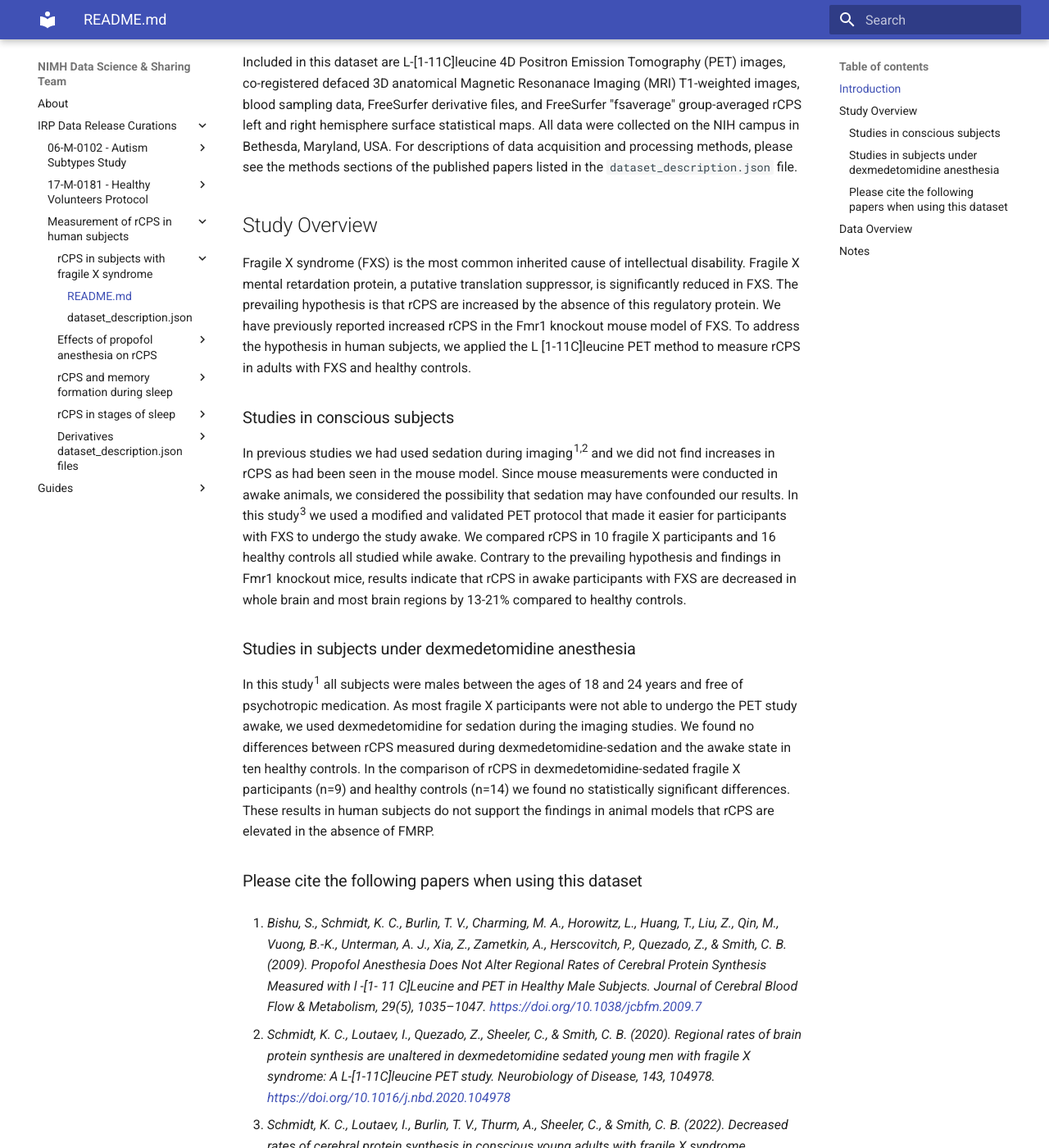
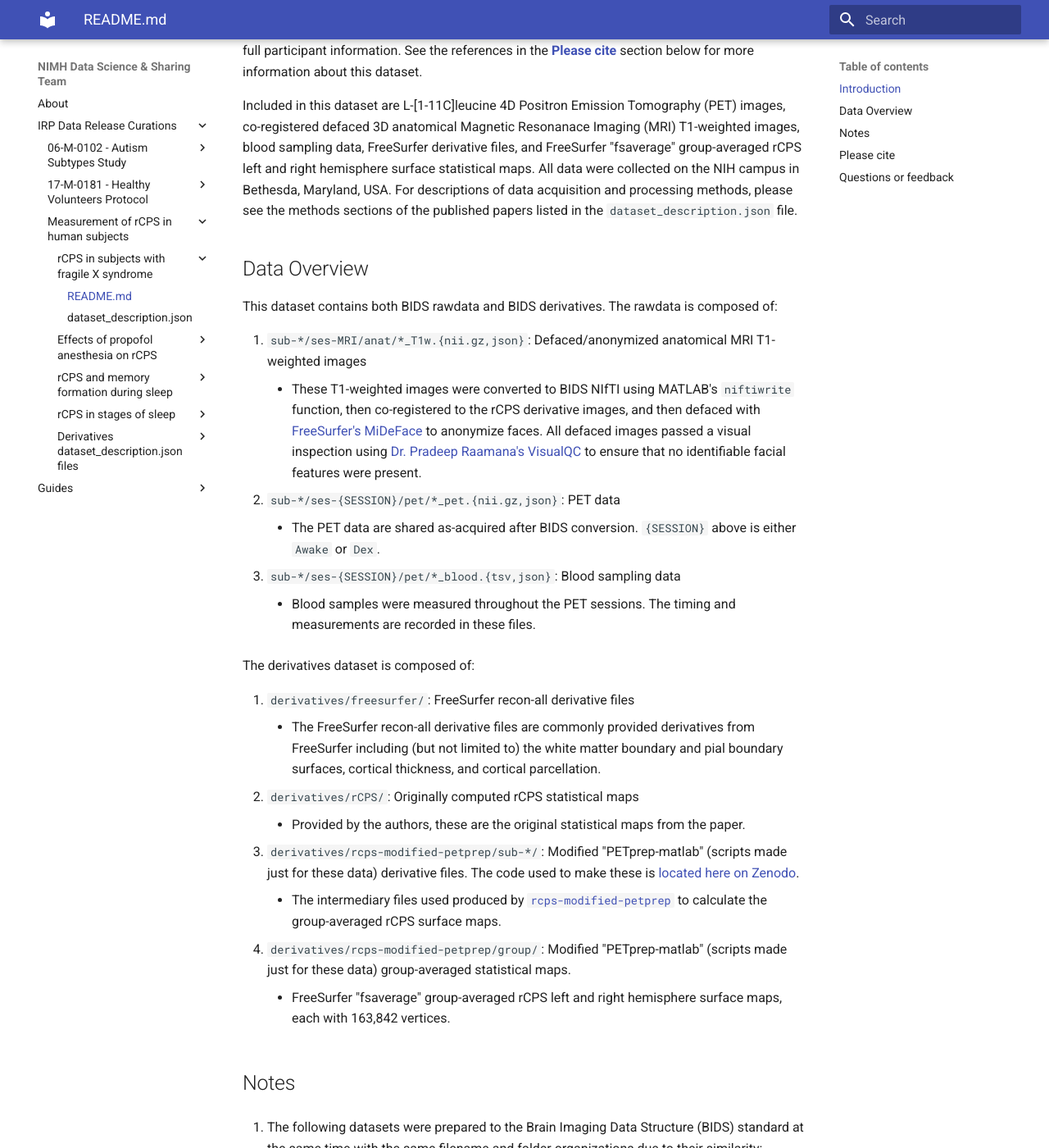
Before and after one commit to nimh-dsst/dsst-rtd, an MkDocs documentation site: the page built from docs/curations/c11-leucine/fragile_x/README.md, in a window 1280 px wide and 1400 px high, scrolled down 300 px. Shown: the whole window at 82% size. Built offline with MkDocs 1.6.1 and Material for MkDocs 9.7.7, drawn with Linux system fonts in a browser that asks for light colours; some of the changed text lies outside the part shown.

Commit message:
Update C11 READMEs
Is this the last README revisions? Let's find out!

```diff
--- a/docs/curations/c11-leucine/fragile_x/README.md
+++ b/docs/curations/c11-leucine/fragile_x/README.md
@@ -1,30 +1,10 @@
 # Rates of cerebral protein synthesis (rCPS) in subjects with fragile X syndrome
-
-For dataset questions or feedback, please email the NIMH Data Science & Sharing Team at [nimhdsst@mail.nih.gov](mailto:nimhdsst@mail.nih.gov).
 
 ## Introduction
 
+In this dataset all subjects (n=28) are males between the ages of 18 and 24 years (M=21.3, SD=1.9) and free of psychotropic medication. There are 16 healthy control subjects and 12 subjects with fragile X syndrome. See the `participants.tsv` file at the root of the dataset for full participant information. See the references in the [**Please cite**](#please-cite) section below for more information about this dataset.
+
 Included in this dataset are L-[1-11C]leucine 4D Positron Emission Tomography (PET) images, co-registered defaced 3D anatomical Magnetic Resonanace Imaging (MRI) T1-weighted images, blood sampling data, FreeSurfer derivative files, and FreeSurfer "fsaverage" group-averaged rCPS left and right hemisphere surface statistical maps. All data were collected on the NIH campus in Bethesda, Maryland, USA. For descriptions of data acquisition and processing methods, please see the methods sections of the published papers listed in the `dataset_description.json` file.
-
-## Study Overview
-
-Fragile X syndrome (FXS) is the most common inherited cause of intellectual disability.  Fragile X mental retardation protein, a putative translation suppressor, is significantly reduced in FXS. The prevailing hypothesis is that rCPS are increased by the absence of this regulatory protein. We have previously reported increased rCPS in the Fmr1 knockout mouse model of FXS. To address the hypothesis in human subjects, we applied the L [1-11C]leucine PET method to measure rCPS in adults with FXS and healthy controls.
-
-### Studies in conscious subjects
-
-In previous studies we had used sedation during imaging<sup>1,2</sup> and we did not find increases in rCPS as had been seen in the mouse model.  Since mouse measurements were conducted in awake animals, we considered the possibility that sedation may have confounded our results. In this study<sup>3</sup> we used a modified and validated PET protocol that made it easier for participants with FXS to undergo the study awake. We compared rCPS in 10 fragile X participants and 16 healthy controls all studied while awake.  Contrary to the prevailing hypothesis and findings in Fmr1 knockout mice, results indicate that rCPS in awake participants with FXS are decreased in whole brain and most brain regions by 13-21% compared to healthy controls.
-
-### Studies in subjects under dexmedetomidine anesthesia
-
-In this study<sup>1</sup> all subjects were males between the ages of 18 and 24 years and free of psychotropic medication.  As most fragile X participants were not able to undergo the PET study awake, we used dexmedetomidine for sedation during the imaging studies.  We found no differences between rCPS measured during dexmedetomidine-sedation and the awake state in ten healthy controls.  In the comparison of rCPS in dexmedetomidine-sedated fragile X participants (n=9) and healthy controls (n=14) we found no statistically significant differences.  These results in human subjects do not support the findings in animal models that rCPS are elevated in the absence of FMRP.
-
-### Please cite the following papers when using this dataset
-
-1. *Bishu, S., Schmidt, K. C., Burlin, T. V., Charming, M. A., Horowitz, L., Huang, T., Liu, Z., Qin, M., Vuong, B.-K., Unterman, A. J., Xia, Z., Zametkin, A., Herscovitch, P., Quezado, Z., & Smith, C. B. (2009). Propofol Anesthesia Does Not Alter Regional Rates of Cerebral Protein Synthesis Measured with l -[1- 11 C]Leucine and PET in Healthy Male Subjects. Journal of Cerebral Blood Flow & Metabolism, 29(5), 1035–1047. [https://doi.org/10.1038/jcbfm.2009.7](https://doi.org/10.1038/jcbfm.2009.7)*
-
-2. *Schmidt, K. C., Loutaev, I., Quezado, Z., Sheeler, C., & Smith, C. B. (2020). Regional rates of brain protein synthesis are unaltered in dexmedetomidine sedated young men with fragile X syndrome: A L-[1-11C]leucine PET study. Neurobiology of Disease, 143, 104978. [https://doi.org/10.1016/j.nbd.2020.104978](https://doi.org/10.1016/j.nbd.2020.104978)*
-
-3. *Schmidt, K. C., Loutaev, I., Burlin, T. V., Thurm, A., Sheeler, C., & Smith, C. B. (2022). Decreased rates of cerebral protein synthesis in conscious young adults with fragile X syndrome demonstrated by L-[1- 11 C]leucine PET. Journal of Cerebral Blood Flow & Metabolism, 42(9), 1666–1675. [https://doi.org/10.1177/0271678X221090997](https://doi.org/10.1177/0271678X221090997)*
 
 ## Data Overview
 
@@ -60,3 +40,15 @@ The derivatives dataset is composed of:
 2. There is currently no BIDS standard for rCPS statistical maps. As such, their naming was inspired by [a currently unnumbered BIDS Extension Proposal, linked here](https://docs.google.com/document/d/1KHzp-yk8KXvkUIhtN71WU0m4P4kKT9C1yvI-i9_kNeY/edit?usp=sharing).
 
 3. `sub-HM20` was removed from this dataset because they were missing both PET and MRI data.
+
+## Please cite
+
+1. *Bishu, S., Schmidt, K. C., Burlin, T. V., Charming, M. A., Horowitz, L., Huang, T., Liu, Z., Qin, M., Vuong, B.-K., Unterman, A. J., Xia, Z., Zametkin, A., Herscovitch, P., Quezado, Z., & Smith, C. B. (2009). Propofol Anesthesia Does Not Alter Regional Rates of Cerebral Protein Synthesis Measured with l -[1- 11 C]Leucine and PET in Healthy Male Subjects. Journal of Cerebral Blood Flow & Metabolism, 29(5), 1035–1047. [https://doi.org/10.1038/jcbfm.2009.7](https://doi.org/10.1038/jcbfm.2009.7)*
+
+2. *Schmidt, K. C., Loutaev, I., Quezado, Z., Sheeler, C., & Smith, C. B. (2020). Regional rates of brain protein synthesis are unaltered in dexmedetomidine sedated young men with fragile X syndrome: A L-[1-11C]leucine PET study. Neurobiology of Disease, 143, 104978. [https://doi.org/10.1016/j.nbd.2020.104978](https://doi.org/10.1016/j.nbd.2020.104978)*
+
+3. *Schmidt, K. C., Loutaev, I., Burlin, T. V., Thurm, A., Sheeler, C., & Smith, C. B. (2022). Decreased rates of cerebral protein synthesis in conscious young adults with fragile X syndrome demonstrated by L-[1- 11 C]leucine PET. Journal of Cerebral Blood Flow & Metabolism, 42(9), 1666–1675. [https://doi.org/10.1177/0271678X221090997](https://doi.org/10.1177/0271678X221090997)*
+
+## Questions or feedback
+
+For dataset questions or feedback, please email the NIMH Data Science & Sharing Team at [nimhdsst@mail.nih.gov](mailto:nimhdsst@mail.nih.gov).
```
Also changed, not shown: docs/curations/c11-leucine/propofol_anesthesia/README.md (+10 -10 lines), docs/curations/c11-leucine/sleep_memory/README.md (+10 -10 lines), docs/curations/c11-leucine/sleep_stages/README.md (+10 -10 lines).
